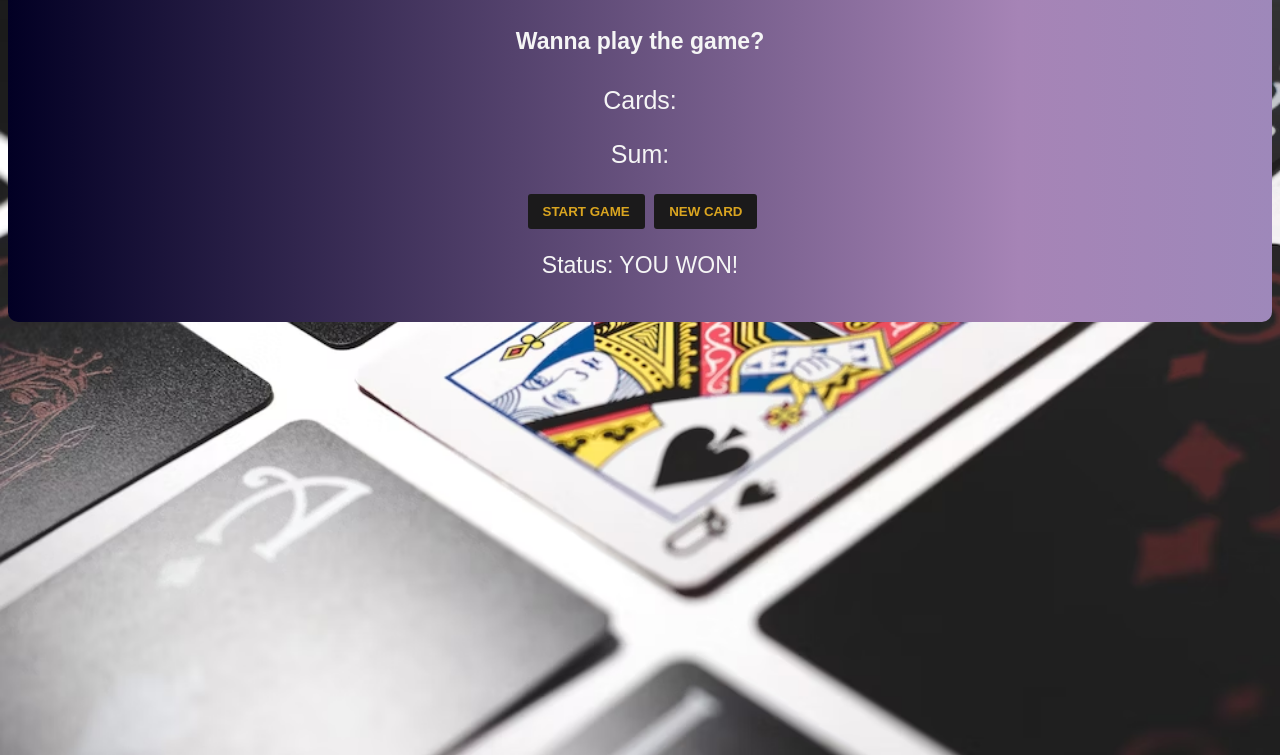
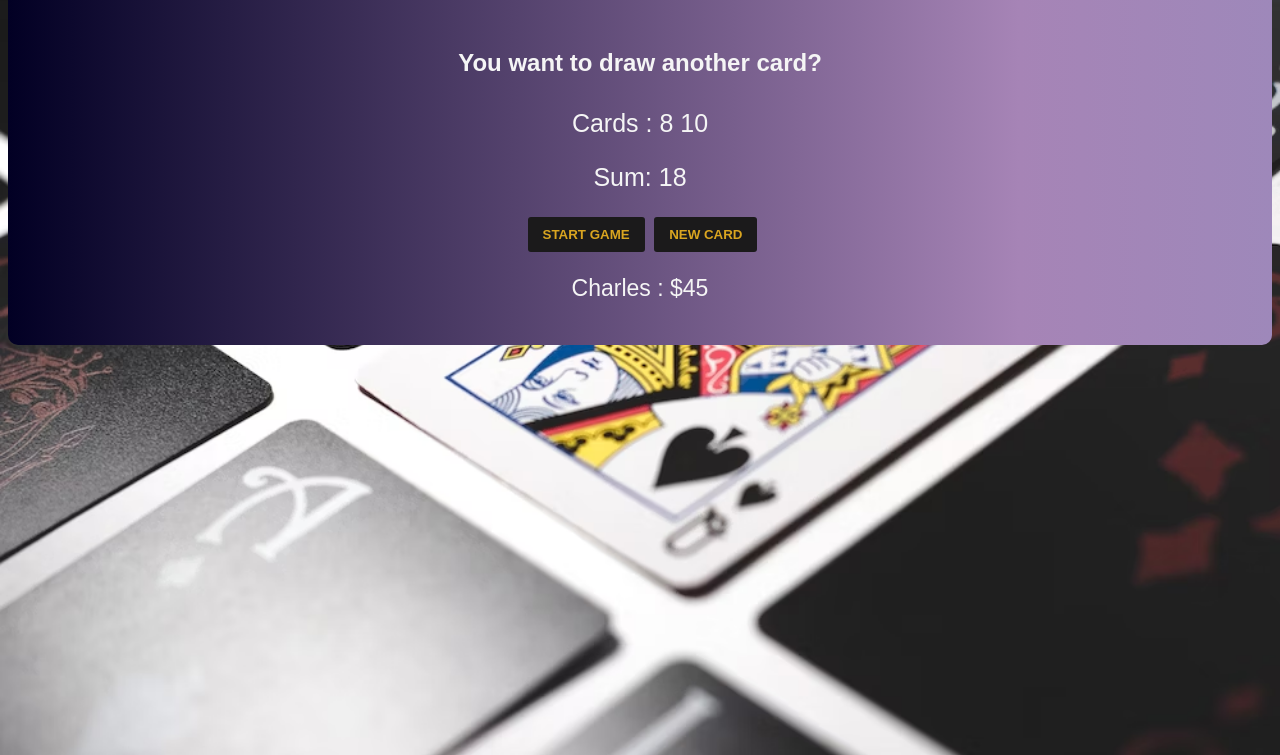
Before and after one commit to CharlesOsang017/Blackjack_Game, a plain HTML site: page index.html in a window 1280 px wide. Both pictures are taken after a click on the button "START GAME". Shown: the part 82-837 px from the top of the page. Drawn offline with Linux system fonts and the light colour scheme; a web font is replaced by a local one.

Commit message:
Add javascript functionality

```diff
--- a/index.html
+++ b/index.html
@@ -13,12 +13,12 @@
   <body>
     <div class="container">
       <h1 class="header">Blackjack</h1>
-      <h4>Wanna play the game?</h4>
+      <h4 id="info-el">Wanna play the game?</h4>
       <p id="cards-el">Cards:</p>
       <p id="sum-el">Sum:</p>
-      <button>START GAME</button>
-      <button>NEW CARD</button>
-      <p id="status-el">Status: YOU WON!</p>
+      <button onclick="startGame()">START GAME</button>
+      <button onclick="newCard()">NEW CARD</button>
+      <p id="status-el"></p>
       </div>
     <script src="/script.js"></script>
   </body>
--- a/script.js
+++ b/script.js
@@ -0,0 +1,63 @@
+// capturing DOM elements
+let cardsEl = document.getElementById('cards-el')
+let sumEl = document.getElementById('sum-el')
+let infoEl = document.getElementById('info-el')
+let statusEl = document.getElementById('status-el')
+
+// variable declarations
+let firstCard = '';
+let secondCard = '';
+let sum = '';
+let drawCard = '';
+let message = '';
+let isAlive = false
+let blackjack = false
+let randomCard = '';
+let person = '';
+
+
+person = {
+    name: 'Charles',
+    price: 45
+}
+
+statusEl.textContent = person.name + ' : ' + '$' + person.price;
+
+
+// Conditional function
+function conditional(){
+    if(sum < 21){
+        message = 'You want to draw another card?'
+    }else if(sum > 21){
+        message = 'You are out of the game!'
+    }else{
+        message = 'You got a blackjack'
+    }
+
+    infoEl.textContent = message;
+}
+// start game function
+function startGame(){
+    randomCard =
+    firstCard = Math.floor(Math.random() * 21) + 1;
+    secondCard = Math.floor(Math.random() * 21) + 1;
+    cardsEl.textContent = "Cards : "+ firstCard + " " + secondCard;
+    sum = firstCard + secondCard;
+    sumEl.textContent = "Sum: "+ sum;
+    conditional()
+}
+
+//draw new card function
+function newCard(){
+
+    if ( sum  > 21){
+        return;
+    }else{
+        drawCard = Math.floor(Math.random() * 21) + 1;
+    cardsEl.textContent +=' '+ drawCard;
+    sum += drawCard;
+    conditional()
+    sumEl.textContent = "Sum: "+ sum;
+    }
+
+}
```
